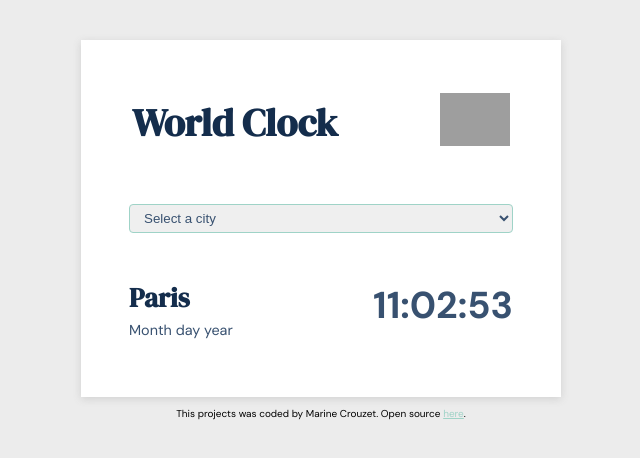
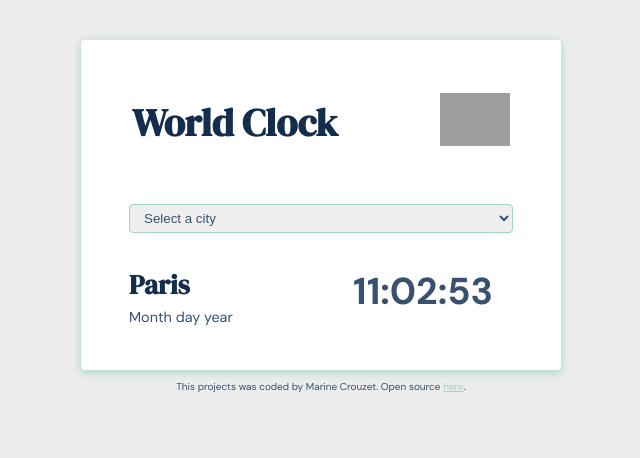
Before and after one commit to MarineCrou/World-Clock, a plain HTML site: page index.html in a window 1280 px wide. Shown: the whole page, without its empty margins (319-959 px from the left). Drawn offline with nearby package versions, Linux system fonts and the light colour scheme; grey boxes are pictures that could not be loaded.

Commit message:
finished the css + html base - moving on to js

```diff
--- a/src/style.css
+++ b/src/style.css
@@ -3,6 +3,7 @@ body {
   padding: 0;
   font-family: "DM Sans", sans-serif;
   background-color: #ececec;
+  color: #385170;
 }
 
 h1,
@@ -18,6 +19,7 @@ h2 {
 }
 h3 {
   color: #385170;
+  margin: 20px;
 }
 p {
   margin-top: 5px;
@@ -33,10 +35,11 @@ a {
   display: flex;
   flex-direction: column;
   align-items: center;
-  box-shadow: rgba(99, 99, 99, 0.2) 0px 2px 8px 0px;
+  box-shadow: rgb(159, 211, 199) 0px 2px 8px 0px;
   margin-top: 40px;
   padding: 30px 0;
   background-color: white;
+  border-radius: 4px;
 }
 
 /* header */
```
